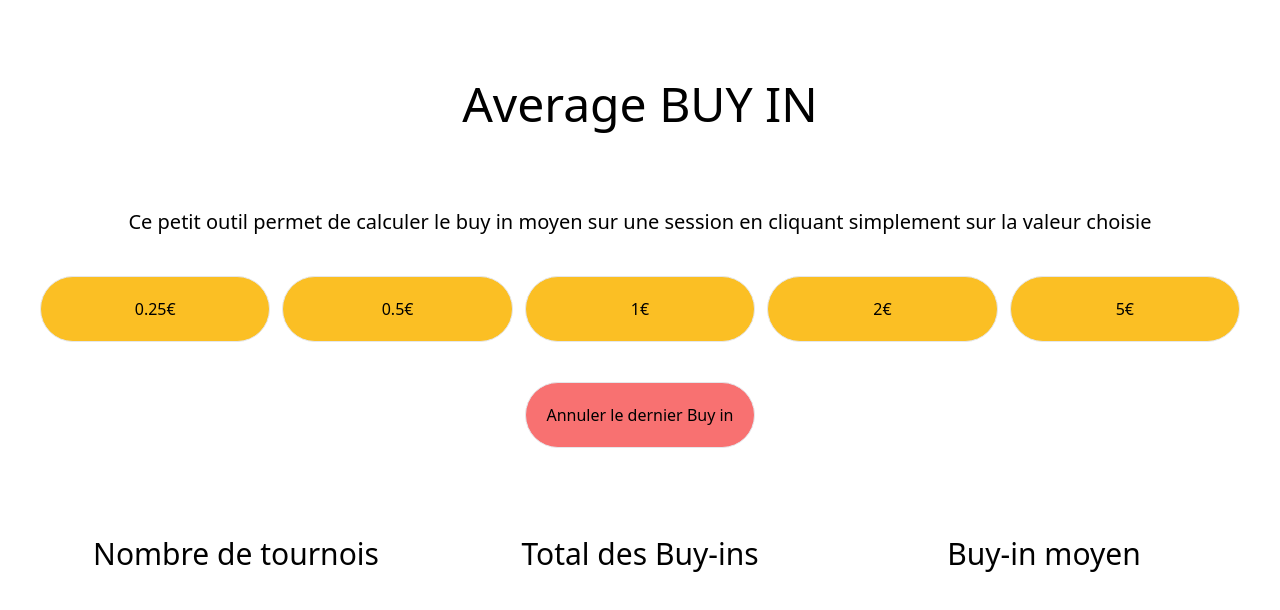
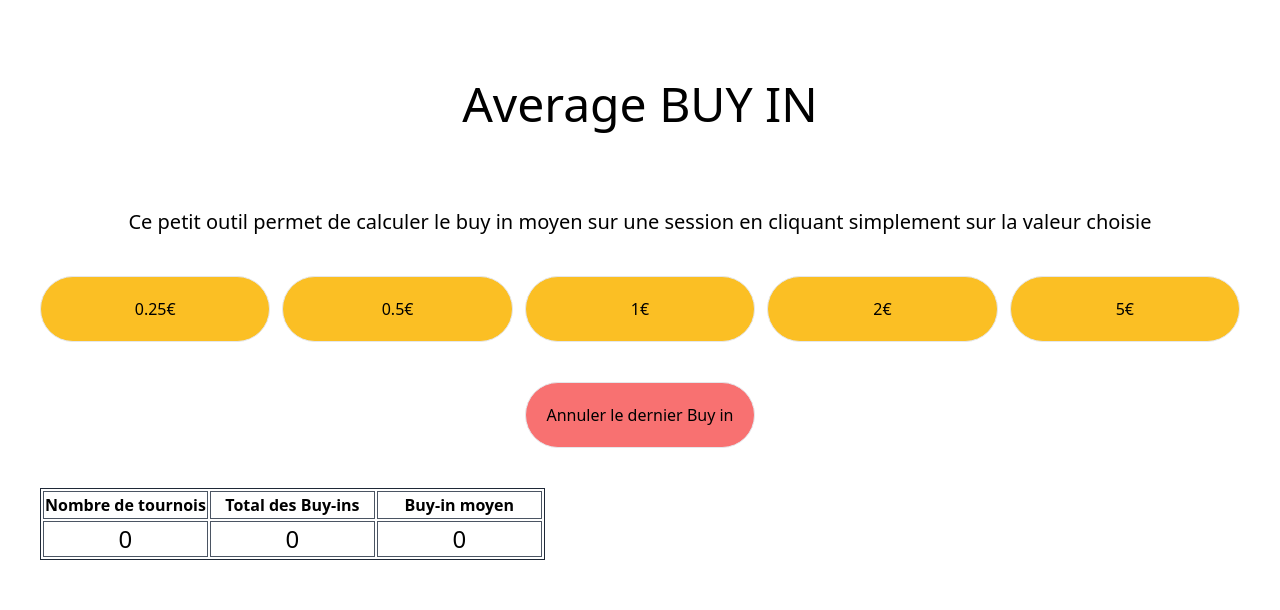
Before and after one commit to florian1881/AverageBuyIN, a plain HTML site: page index.html in a window 1280 px wide. Drawn offline with nearby package versions, Linux system fonts and the light colour scheme.

Commit message:
New display for results

```diff
--- a/index.html
+++ b/index.html
@@ -31,20 +31,23 @@
 
     <button id="remover" class="border p-5 rounded-full hover:bg-red-600 bg-red-400">Annuler le dernier Buy in</button>
 
-    <div class="grid grid-cols-3 gap-3 m-10">
 
-            <h2 class="mt-12 text-3xl">Nombre de tournois</h2>
-            <h2 class="mt-12 text-3xl">Total des Buy-ins</h2>
-            <h2 class="mt-12 text-3xl">Buy-in moyen</h2>
-
-    </div>
-    <div class="grid grid-cols-3 gap-3 m-10">
-
-            <h3 class="mt-5 text-2xl"  id="totalTable"></h3>
-            <h3 class="mt-5 text-2xl" id="totalBi"></h3>
-            <h3 class="mt-5 text-2xl" id="moyenne"></h3>
-
-    </div>
+    <table class="m-10 border-separate border border-gray-800">
+        <thead>
+          <tr>
+            <th class="border border-gray-600 w-1/3">Nombre de tournois</th>
+            <th class="border border-gray-600 w-1/3">Total des Buy-ins</th>
+            <th class="border border-gray-600 w-1/3">Buy-in moyen</th>
+          </tr>
+        </thead>
+        <tbody>
+          <tr>
+            <td class="mt-5 text-2xl border border-gray-600" id="totalTable">0</td>
+            <td class="mt-5 text-2xl border border-gray-600"id="totalBi">0</td>
+            <td class="mt-5 text-2xl border border-gray-600"id="moyenne">0</td>
+          </tr>
+        </tbody>
+      </table>
 
     <script src="./script.js"></script>
 </body>
```
